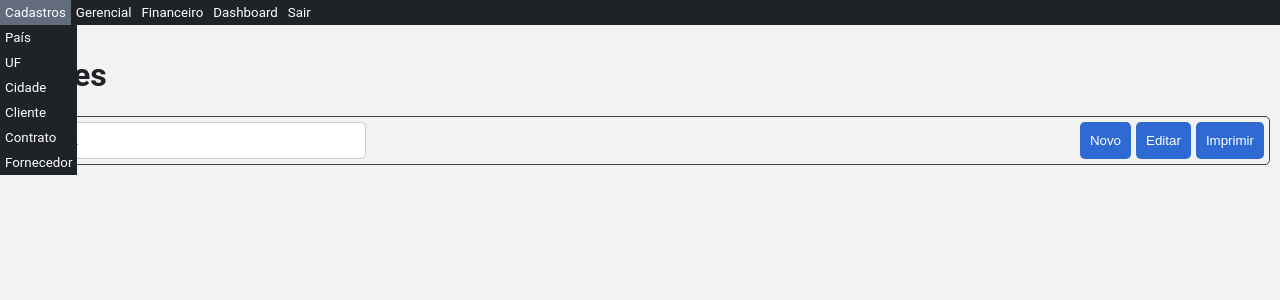
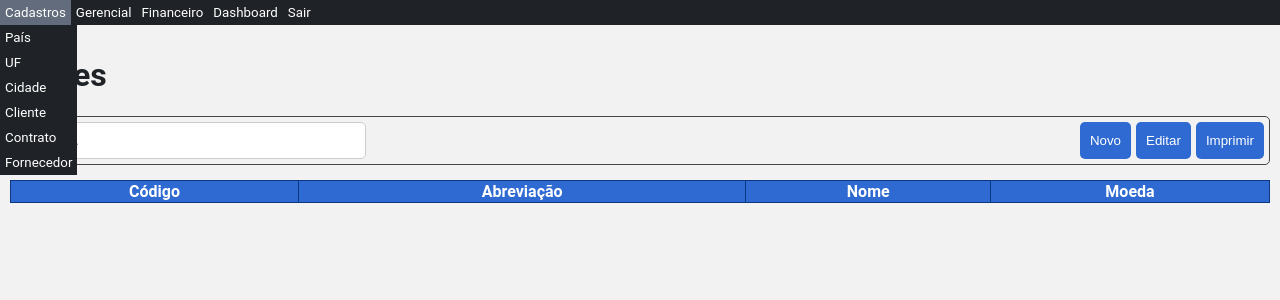
Before and after one commit to rainanDeveloper/bluetools-v2, a React (Create React App) app: page /pais in a window 1280 px wide. Shown: the top 300 px of the page. Built offline with nearby package versions, Linux system fonts and the light colour scheme; sample sign-in values are in the browser's storage.

Commit message:
First non-usable release done: beta realease just to test the login and auto user creation

```diff
--- a/src/App.css
+++ b/src/App.css
@@ -1,6 +1,7 @@
 :root {
 	--color-primary-shade: #1F2226;
 	--color-primary-shade-light: #626C7C;
+	--color-primary-dark: #0C3882;
   }
 
 * {
--- a/src/components/HtmlTable/index.js
+++ b/src/components/HtmlTable/index.js
@@ -1,19 +1,30 @@
 import React from 'react'
 import './style.css'
 
-function HtmlTable(props){
+function HtmlTable({id, tableData, tableTitles}){
 	return (
-        <table>
+		<table id={id} className="htmlBluetoolsTable">
 			<thead>
-                <tr>
-                    <th>Teste</th>
+				<tr className="color-primary">
+					{tableTitles&&tableTitles.map((title, index)=>{
+						return <th key={index}>{title}</th>
+					})}
 				</tr>
 			</thead>
 			<tbody>
-                <tr>
-                    <td>Teste</td>
+				{tableData&&tableData.map((dataRow, index)=>{
+					const keyArray = Object.keys(dataRow)
+					return (
+					<tr key={index}>
+						{keyArray.map(key=>{
+							return <td key={key}>{dataRow[key]}</td>
+						})}
 					</tr>
+					)
+				})}
 			</tbody>
 		</table>
 	)
 }
+
+export default HtmlTable
--- a/src/components/HtmlTable/style.css
+++ b/src/components/HtmlTable/style.css
@@ -0,0 +1,13 @@
+.htmlBluetoolsTable {
+    border: solid 1px #ccc;
+    border-collapse: collapse;
+}
+
+.htmlBluetoolsTable thead {
+    border: solid 1px var(--color-primary-dark)
+}
+
+.htmlBluetoolsTable thead th {
+    border: solid 1px var(--color-primary-dark);
+    color: white
+}
--- a/src/pages/CadPais/index.js
+++ b/src/pages/CadPais/index.js
@@ -1,8 +1,17 @@
-import React from 'react'
+import React, {useState, useEffect} from 'react'
 import './style.css'
 import SupMenuAdmin from '../../components/SupMenuAdmin'
+import HtmlTable from '../../components/HtmlTable'
+import api from '../../services/api'
 
 function CadPais(){
+
+	const {countries, setCountries} = useState([])
+
+	useEffect(()=>{
+
+	}, [])
+
 	return (
 		<>
 			<SupMenuAdmin/>
@@ -18,7 +27,7 @@ function CadPais(){
 						<button className="color-primary">Imprimir</button>
 					</div>
 				</div>
-
+				<HtmlTable id="tblPais" tableTitles={["Código","Abreviação","Nome", "Moeda"]} tableData={countries}/>
 			</div>
 		</>
 	)
```
Lines whose indentation alone changed are shown as unchanged.
